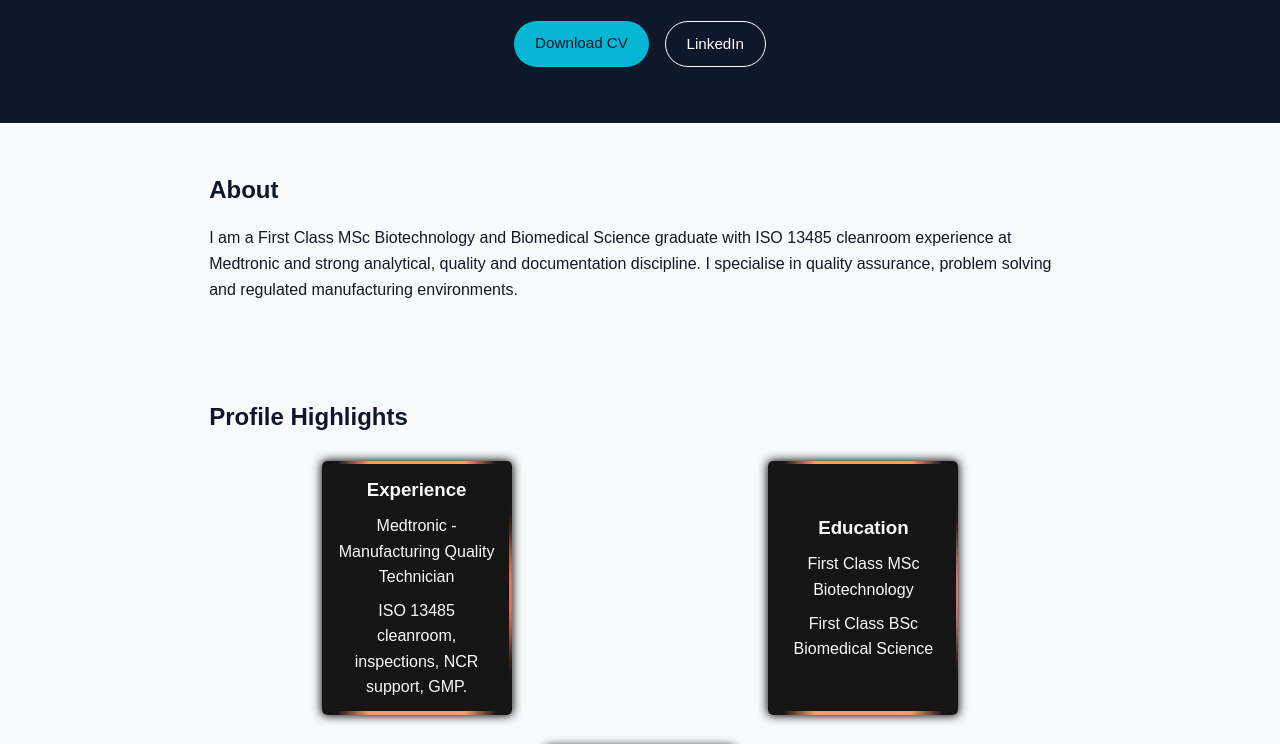
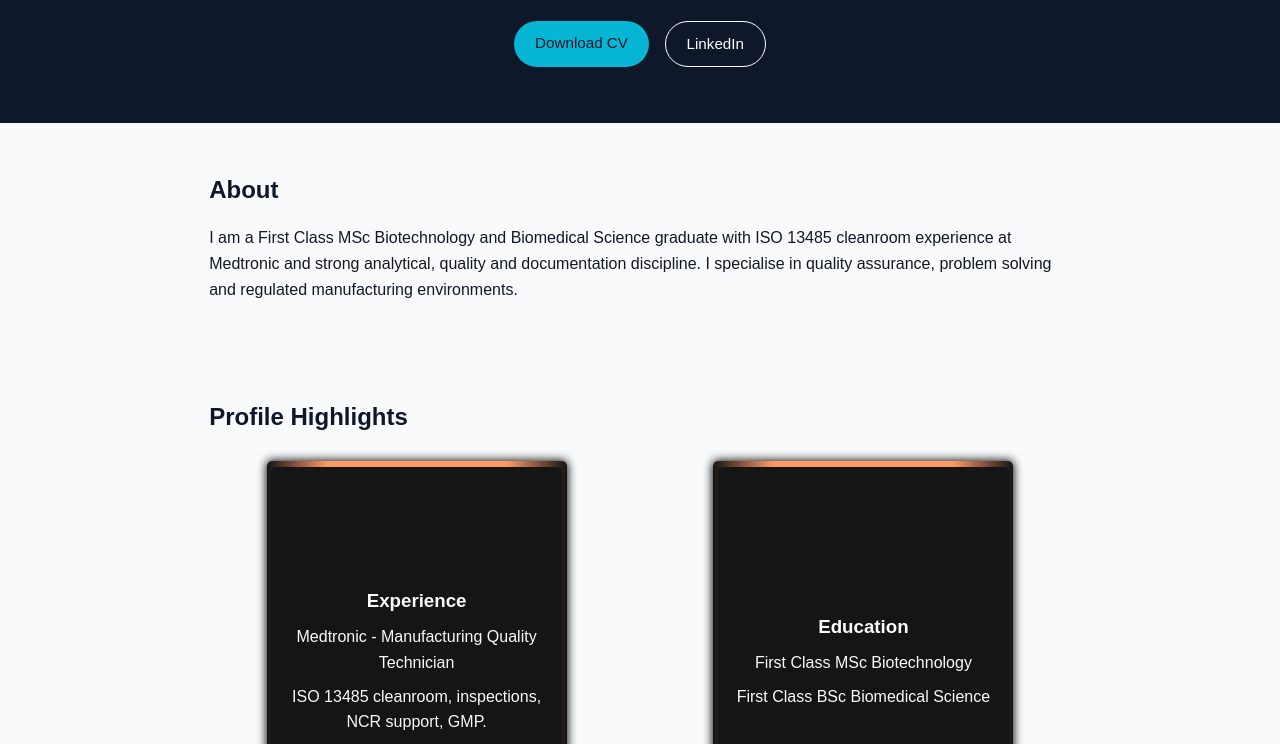
Before and after one commit to VnAxle/averinquality, a plain HTML site: page index.html in a window 1280 px wide. Shown: the part 151-895 px from the top of the page. Drawn offline with Linux system fonts and the light colour scheme.

Commit message:
Update style.css

```diff
--- a/style.css
+++ b/style.css
@@ -119,8 +119,8 @@ body {
 /* Flipcard base */
 .flipcard {
   perspective: 1000px;
-  width: 190px;
-  height: 254px;
+  width: 300px;
+  height: 400px;
 }
 
 /* From Uiverse.io by ElSombrero2 - adapted */
@@ -158,8 +158,8 @@ body {
   position: absolute;
   content: "";
   display: block;
-  width: 160px;
-  height: 160%;
+  width: 300px;
+  height: 400%;
   background: linear-gradient(
     90deg,
     transparent,
```
